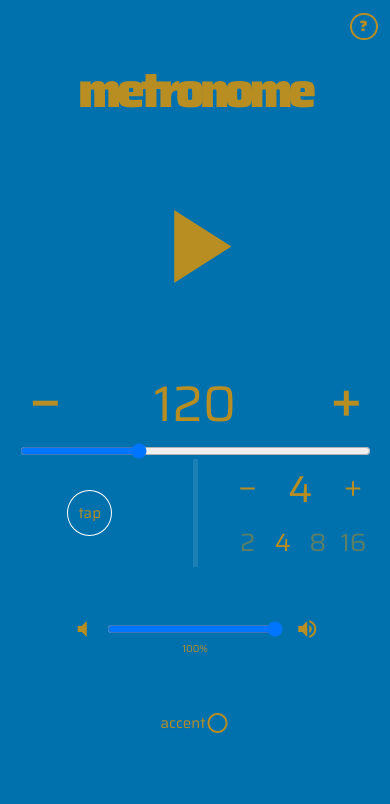
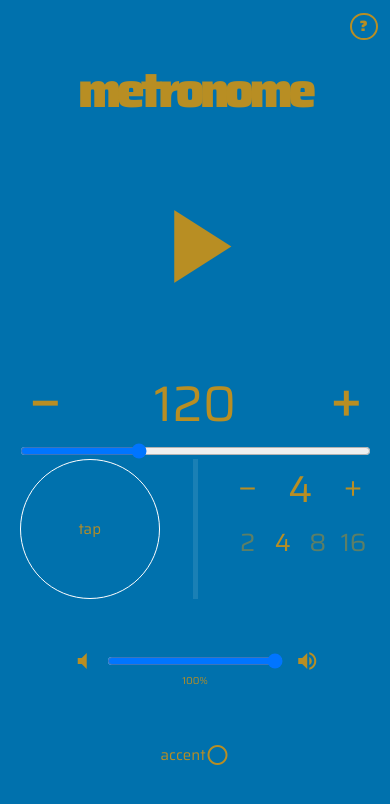
Before and after one commit to alanpaulprice/metronome, a React (Create React App) app: page / in a window 390 px wide. Shown: the top 804 px of the page. Built offline with nearby package versions, Linux system fonts and the light colour scheme; no server answers.

Commit message:
added SquareResponsiveDiv element for TapTempoButton

```diff
--- a/src/components/TapTempoButton.js
+++ b/src/components/TapTempoButton.js
@@ -2,7 +2,7 @@ import React, { Component } from 'react';
 import PropTypes from 'prop-types';
 import Button from '../elements/Button';
 import { processTap, currentBeatMS } from '../tap-tempo-logic';
-import Div from '../elements/Div';
+import SquareResponsiveDiv from '../elements/SquareResponsiveDiv';
 
 class TapTempoButton extends Component {
   onTapTempoButtonMouseDown = () => {
@@ -12,22 +12,19 @@ class TapTempoButton extends Component {
 
   render() {
     return (
-      <Div
-        width="40%"
-        display="flex"
-        justifyContent="center"
-        alignItems="center"
-      >
+      <SquareResponsiveDiv width="40%">
         <Button
           onMouseDown={this.onTapTempoButtonMouseDown}
-          padding="1rem"
+          position="absolute"
+          height="100%"
+          width="100%"
           fontSize="1.5rem"
           border="1px solid #ffffff"
           borderRadius="50%"
         >
           tap
         </Button>
-      </Div>
+      </SquareResponsiveDiv>
     );
   }
 }
--- /dev/null
+++ b/src/elements/SquareResponsiveDiv.js
@@ -0,0 +1,30 @@
+import React from 'react';
+import styled from 'styled-components';
+import Div from './Div';
+
+const SquareDiv = styled(Div)`
+  position: relative;
+  height: auto;
+  width: 40%;
+  display: flex;
+  align-items: center;
+`;
+
+const SquareImg = styled.img.attrs(props => ({
+  src: 'https://via.placeholder.com/1',
+  alt: ''
+}))`
+  display: block;
+  width: 100%;
+  height: auto;
+  opacity: 0;
+`;
+
+const ResponsiveSquareDiv = props => (
+  <SquareDiv>
+    <SquareImg />
+    {props.children}
+  </SquareDiv>
+);
+
+export default ResponsiveSquareDiv;
```
